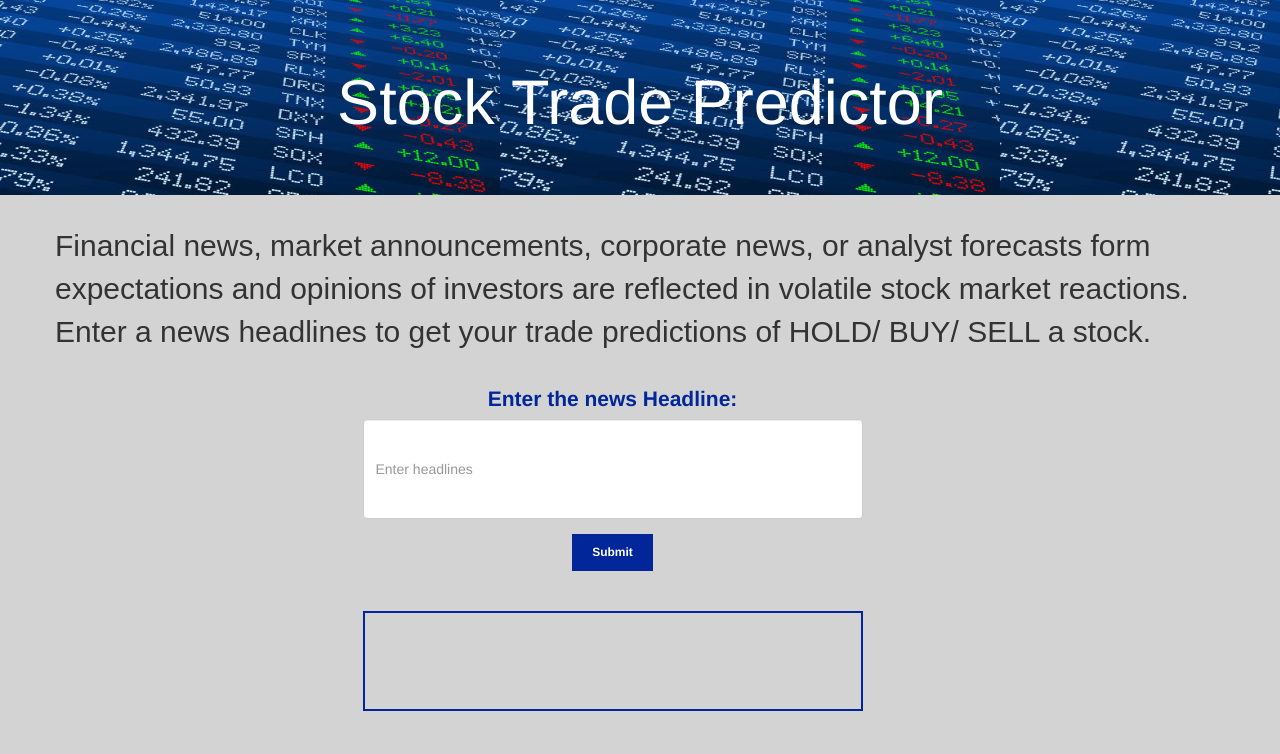
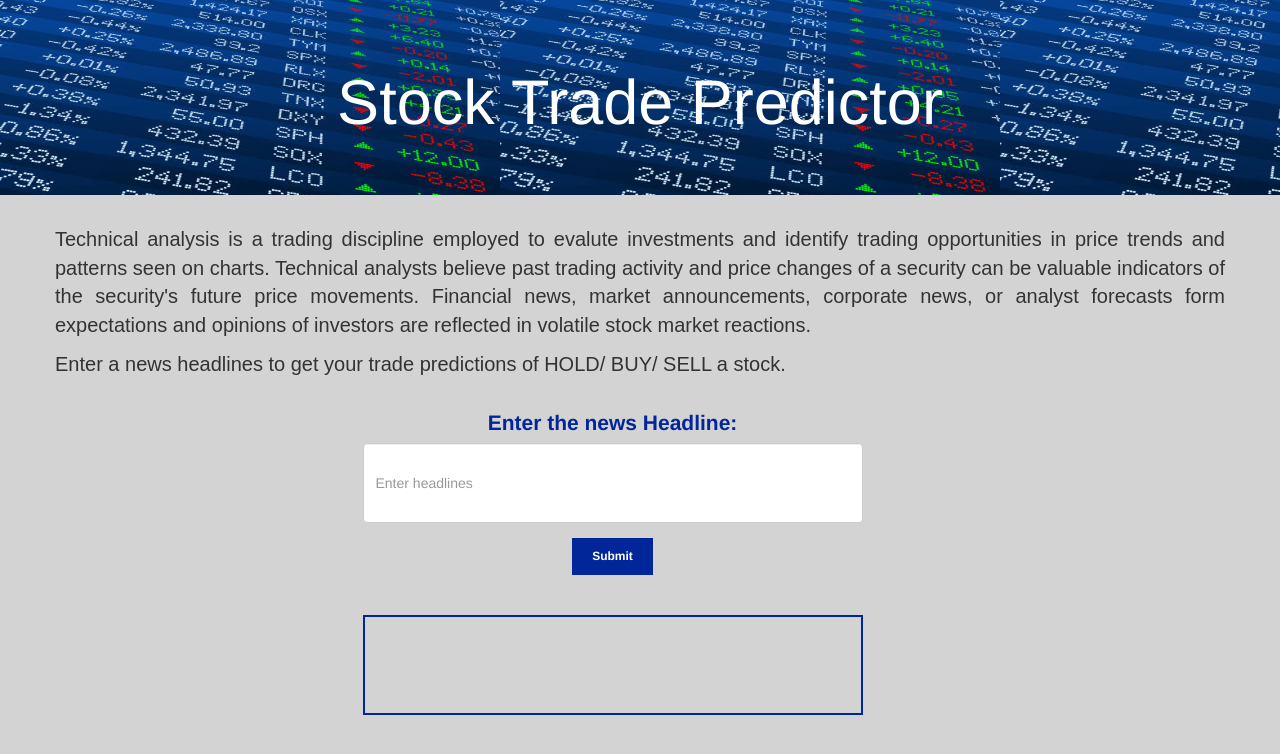
Before and after one commit to labulel/ML_StockTradePredictor, a Flask app: page / in a window 1280 px wide. Shown: the top 754 px of the page. Run offline with Flask 2, Linux system fonts and the light colour scheme; some libraries are stand-ins or nearby versions.

Commit message:
updated html file

```diff
--- a/flaskr/app/static/css/style.css
+++ b/flaskr/app/static/css/style.css
@@ -68,11 +68,13 @@ label{
 
 
 p{
-    font-size: 30px;
+    font-size: 20px;
     font-family: sans-serif;
+    text-align: justify;
+    text-justify: inter-word;
 }
 
 .form-control{
     width:500px;
-    height: 100px;
+    height: 80px;
 }
--- a/flaskr/app/templates/index.html
+++ b/flaskr/app/templates/index.html
@@ -22,8 +22,14 @@
 
   <div class = "container" id="input-output">
     <div class = "row">
-      <p>Financial news, market announcements, corporate news, or analyst forecasts form expectations and opinions of investors are reflected in volatile stock market reactions.
-      Enter a news headlines to get your trade predictions of HOLD/ BUY/ SELL a stock.</p>
+      <p>
+        Technical analysis is a trading discipline employed to evalute investments and identify trading opportunities in price trends and patterns seen on charts.
+        Technical analysts believe past trading activity and price changes of a security can be valuable indicators of the security's future price movements.
+        Financial news, market announcements, corporate news, or analyst forecasts form expectations and opinions of investors are reflected in volatile stock market reactions.
+      </p>
+      <p>
+        Enter a news headlines to get your trade predictions of HOLD/ BUY/ SELL a stock.
+      </p>
       <br>
       <div class="col-md-3"></div>
         <div class = "col-md-3">
```
